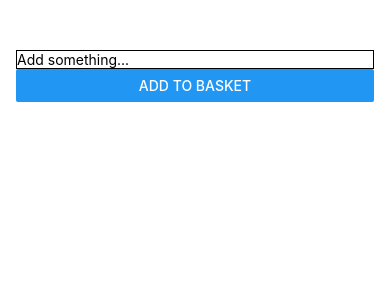
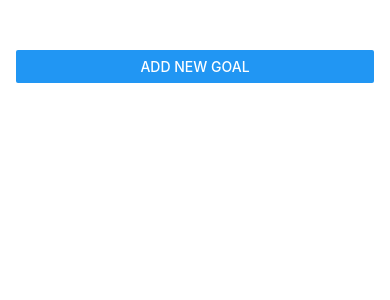
Before and after one commit to semihsemih/ShoppingBasket, a React Native app: screen / in a window 390 px wide. Shown: the top 300 px of the page. Built offline with nearby package versions, Linux system fonts and the light colour scheme.

Commit message:
modal added for product input

```diff
--- a/App.js
+++ b/App.js
@@ -1,19 +1,34 @@
 import { useState } from "react";
-import { StyleSheet, View, FlatList } from "react-native";
+import { StyleSheet, View, FlatList, Button } from "react-native";
 
 import ProductInput from "./components/ProductInput";
 import ProductItem from "./components/ProductItem";
 
 export default function App() {
+  const [modalIsVisible, setModalIsVisible] = useState(false);
   const [basket, setBasket] = useState([]);
 
   function addProductHandler(enteredProductText) {
     setBasket((currentBasket) => [...currentBasket, enteredProductText]);
+    endAddProduct();
+  }
+
+  function startAddProduct() {
+    setModalIsVisible(true);
+  }
+
+  function endAddProduct() {
+    setModalIsVisible(false);
   }
 
   return (
     <View style={styles.appContainer}>
-      <ProductInput onAdd={addProductHandler} />
+      <Button title="Add New Goal" onPress={startAddProduct} />
+      <ProductInput
+        visible={modalIsVisible}
+        onAdd={addProductHandler}
+        onCancel={endAddProduct}
+      />
       <View>
         <FlatList
           data={basket}
--- a/components/ProductInput.js
+++ b/components/ProductInput.js
@@ -1,5 +1,5 @@
 import { useState } from "react";
-import { View, TextInput, Button, StyleSheet } from "react-native";
+import { View, TextInput, Button, StyleSheet, Modal } from "react-native";
 
 function ProductInput(props) {
   const [enteredProductText, setEnteredProductText] = useState("");
@@ -15,20 +15,42 @@ function ProductInput(props) {
 
   return (
     <View>
-      <TextInput
-        style={styles.textInput}
-        placeholder="Add something..."
-        onChangeText={prodcutInputHandler}
-        value={enteredProductText}
-      />
-      <Button title="Add To basket" onPress={addProductHandler} />
+      <Modal visible={props.visible} animationType="slide">
+        <View style={styles.inputContainer}>
+          <TextInput
+            style={styles.textInput}
+            placeholder="Add product..."
+            onChangeText={prodcutInputHandler}
+            value={enteredProductText}
+          />
+          <View style={styles.buttonContainer}>
+            <Button title="Cancel" onPress={props.onCancel} />
+            <Button title="Add" onPress={addProductHandler} />
+          </View>
+        </View>
+      </Modal>
     </View>
   );
 }
 
 const styles = StyleSheet.create({
+  inputContainer: {
+    flex: 1,
+    justifyContent: "center",
+    alignItems: "center",
+  },
   textInput: {
     borderWidth: 1,
+    borderColor: "#eeeeee",
+    backgroundColor: "#eeeeee",
+    color: "#000000",
+    borderRadius: 6,
+    width: "100%",
+    padding: 16,
+  },
+  buttonContainer: {
+    flexDirection: "row",
+    marginTop: 16,
   },
 });
 
```
